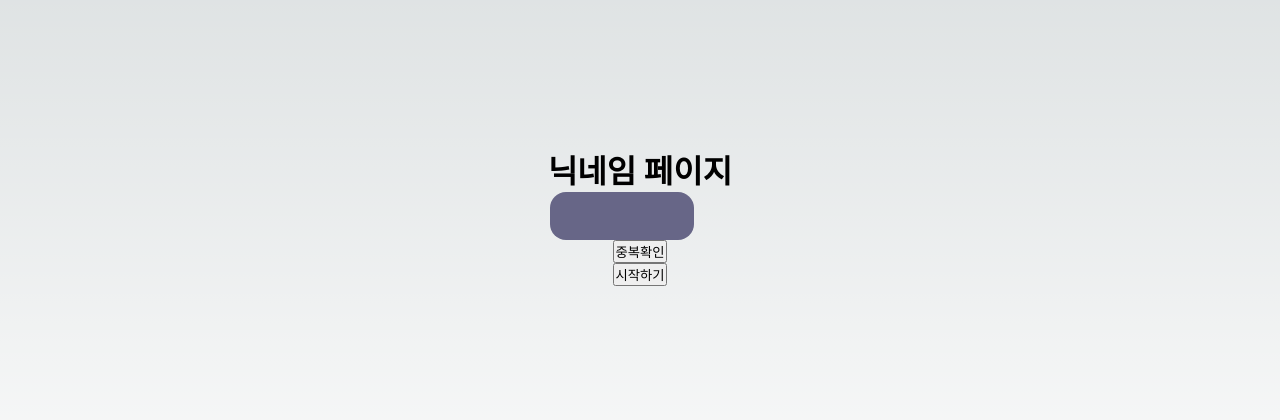
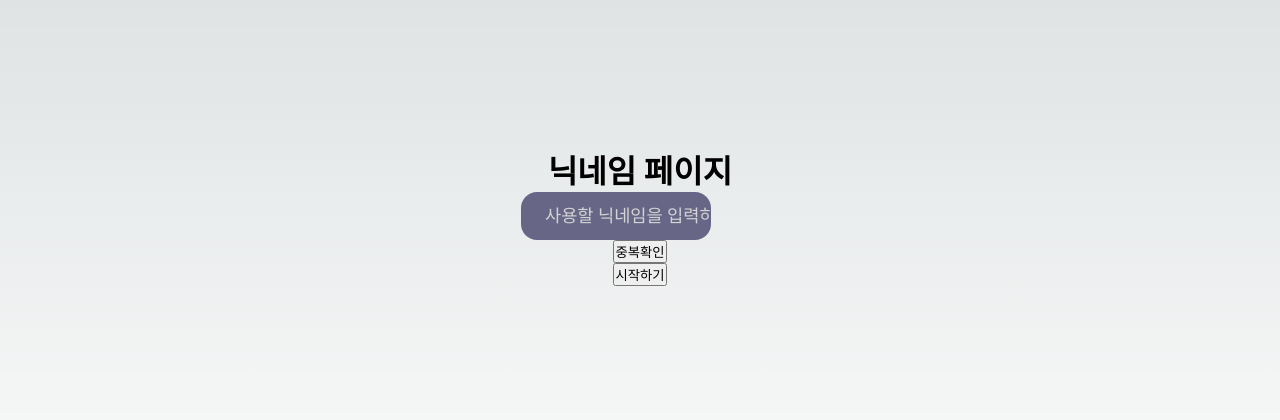
Before and after one commit to Juahjoah/SAMANSA, a Next.js app in the folder frontend/: page /auth/nickname in a window 1280 px wide. Shown: the part 184-604 px from the top of the page. Built offline with nearby package versions, Linux system fonts and the light colour scheme; no server answers.

Commit message:
feat: 닉네임 설정 페이지 (#20)

```diff
--- a/frontend/src/components/input/Input.module.css
+++ b/frontend/src/components/input/Input.module.css
@@ -44,3 +44,9 @@
 .tag {
   font-size: 1.1rem;
 }
+
+.nickname {
+  font-size: 1.1rem;
+  background-color: #676687;
+  color: #ffffff;
+}
--- a/frontend/src/components/input/index.tsx
+++ b/frontend/src/components/input/index.tsx
@@ -4,6 +4,7 @@
 import styles from './Input.module.css';
 
 interface InputProps {
+  onChange?: (e: any) => void;
   setValue?: string | any;
   placeholder?: string;
   variant?: string;
@@ -32,6 +33,10 @@ export default function Input({
     case 'search':
       variantClass = styles.search;
       placeholder = '단어 #태그 @사용자 를 검색하세요';
+      break;
+    case 'nickname':
+      variantClass = styles.nickname;
+      placeholder = '사용할 닉네임을 입력하세요.';
       break;
   }
 
```
